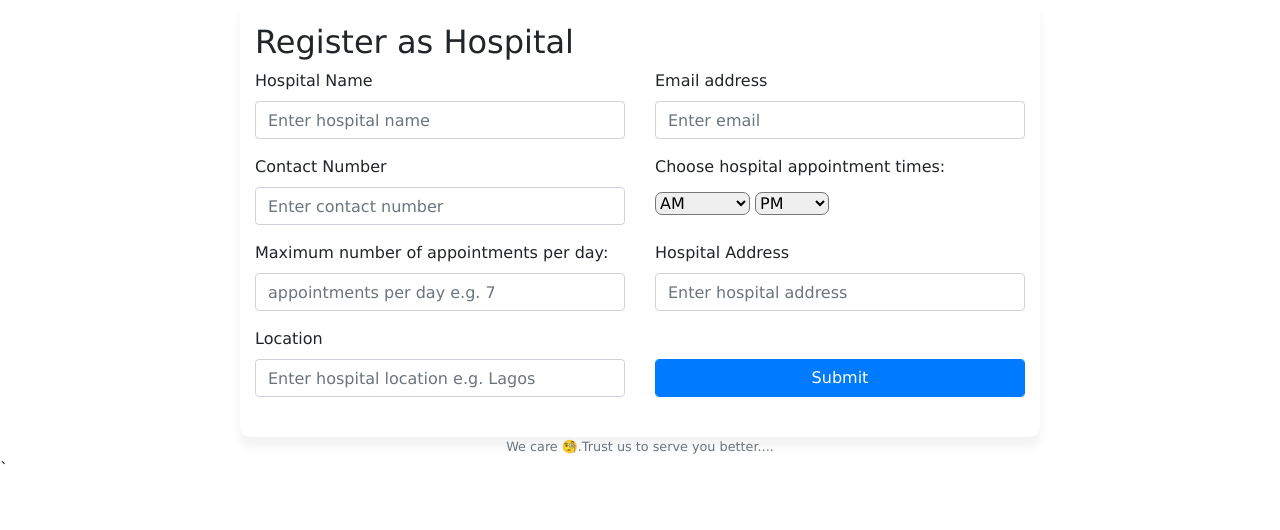
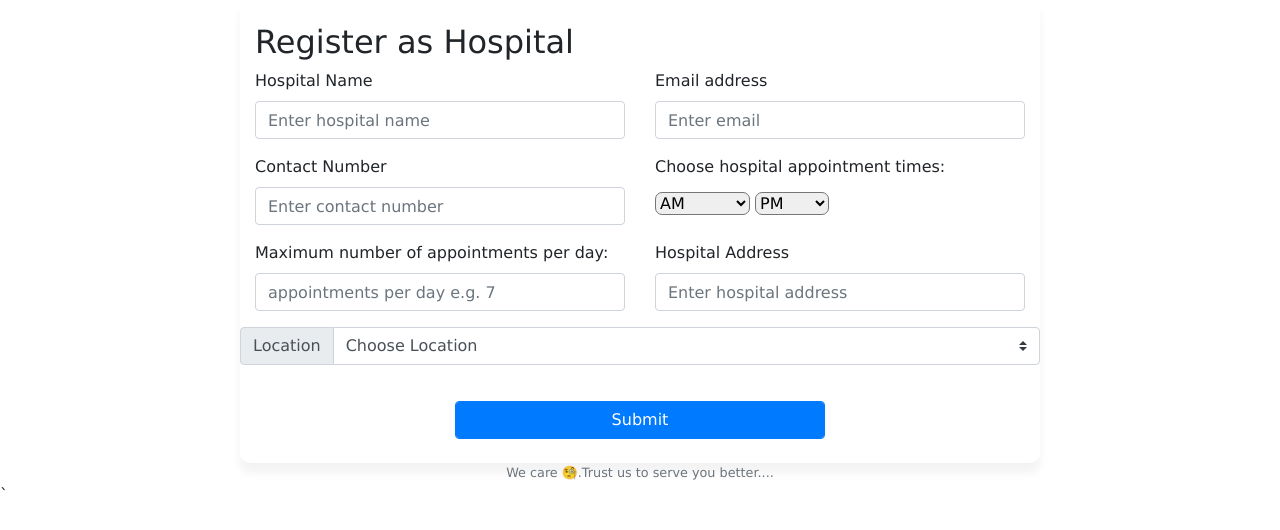
Before and after one commit to thywoe/WeCare, a Flask app: page /hospital in a window 1280 px wide. Shown: the part 75-605 px from the top of the page. Run offline with Flask 2, Linux system fonts and the light colour scheme; a user stored in the database is signed in; some libraries are stand-ins or nearby versions.

Commit message:
fix input error

```diff
--- a/templates/hospital-form.html
+++ b/templates/hospital-form.html
@@ -55,7 +55,7 @@
             <div class="row">
                <div class="form-group col-md-6">
                     <label>Maximum number of appointments per day:</label>
-                    <input type="number" class="form-control" placeholder="appointments per day e.g. 7" name="max_apt">
+                    <input type="number" min="1" class="form-control" placeholder="appointments per day e.g. 7" name="max_apt">
                </div>
                <div class="col-md-6">
                     <label for="address">Hospital Address</label>
@@ -65,11 +65,18 @@
             </div>
 
                 <div class="row">
-                    <div class="form-group col-md-6">
-                        <label for="location">Location</label>
-                        <input type="text" name="hospital_loc" class="form-control" id="location" aria-describedby="emailHelp" placeholder="Enter hospital location e.g. Lagos" required>
+                    <div class="input-group mb-1">
+                        <div class="input-group-prepend">
+                                  <label class="input-group-text" for="inputGroupSelect01">Location</label>
+                        </div>
+                        <select class="custom-select" id="inputGroupSelect01" name='hospital_loc'>
+                            <option selected>Choose Location</option>
+                            <option value="LAGOS">LAGOS</option>
+                            <option value="ABUJA">ABUJA</option>
+                            <option value="IMO">IMO</option>
+                        </select>
                     </div>
-                    <div class="col-md-6 mt-4 ">
+                    <div class="col-md-6 mt-4 regbtn">
                         <input type="submit" class="subm btn btn-primary form-control" value="Submit">
                     </div>
                 </div>
```
